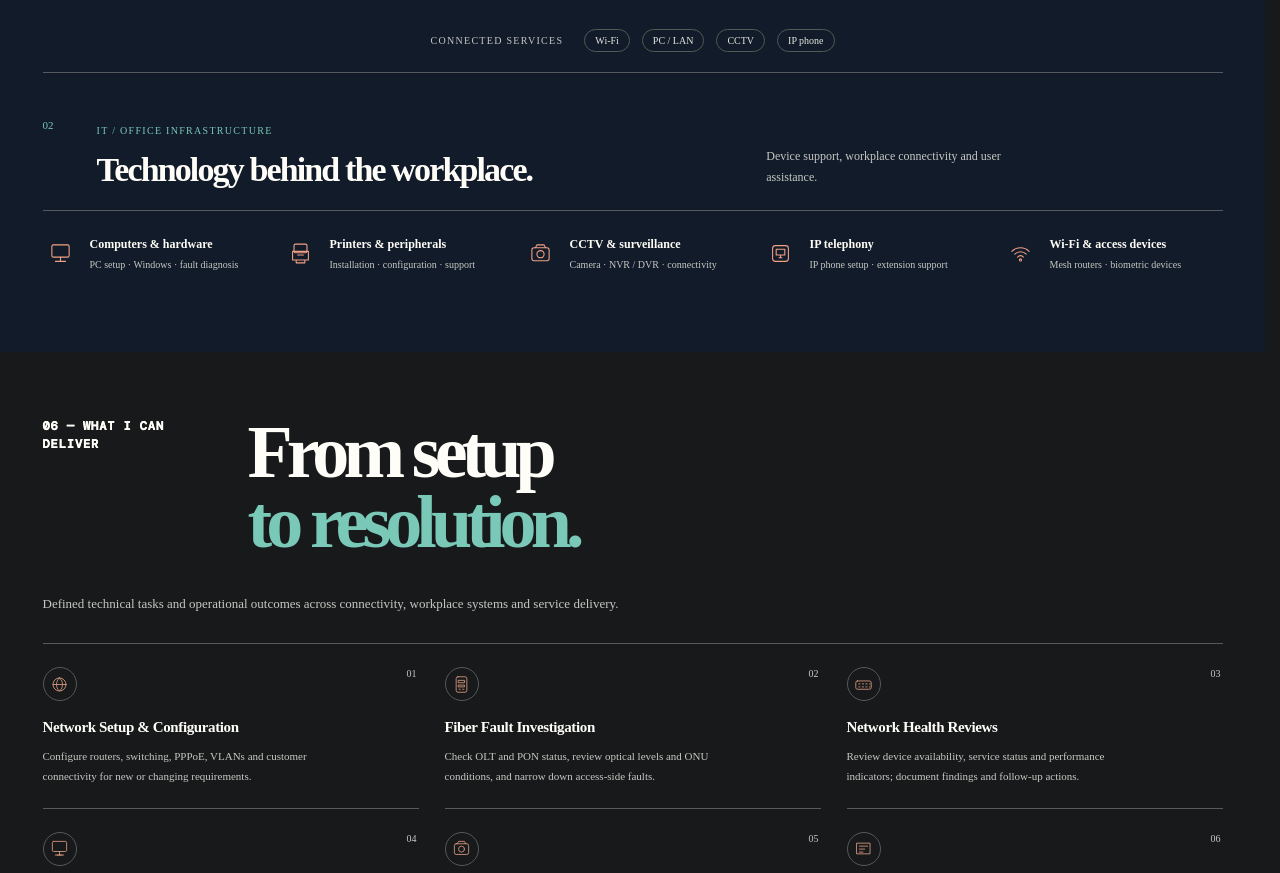
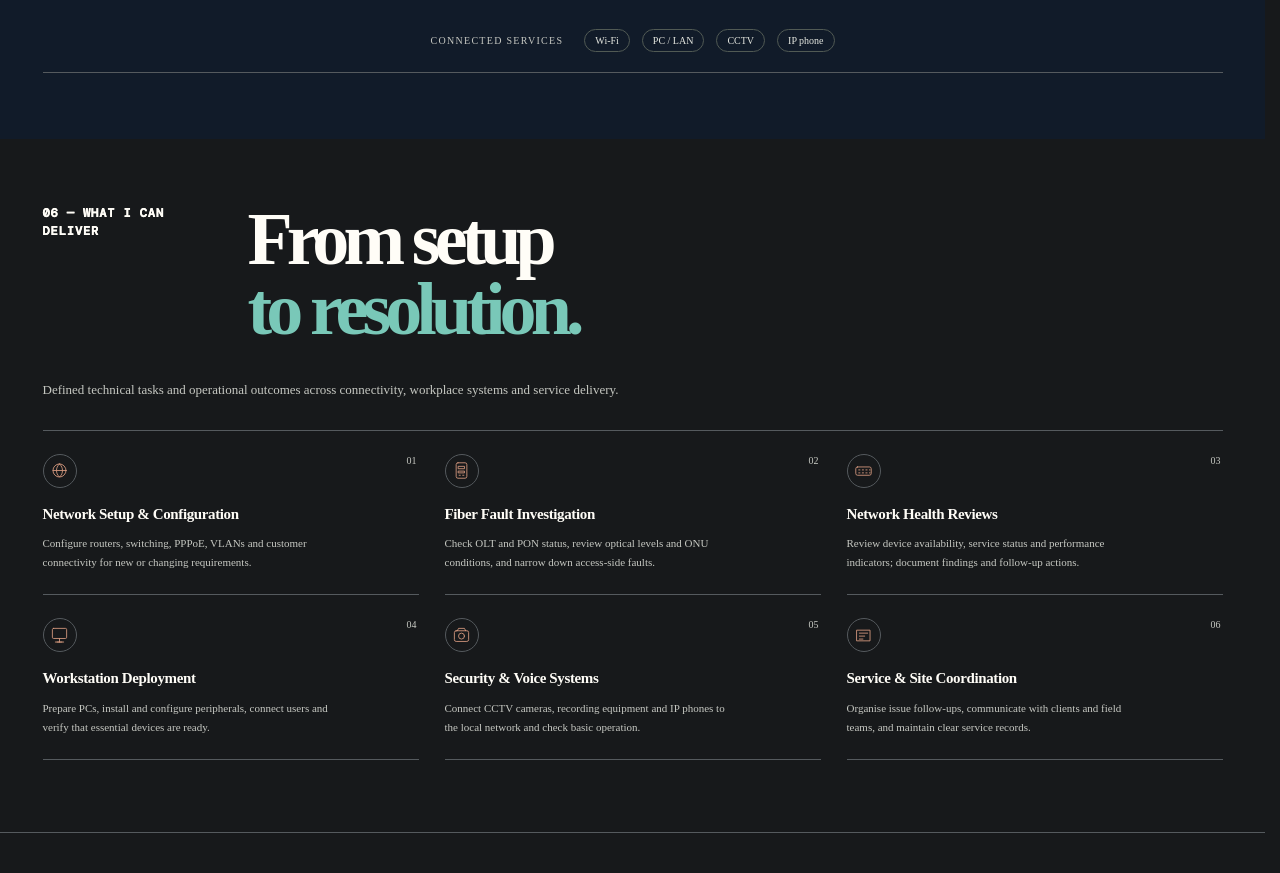
Before and after one commit to farhanahmedturjoy/farhanahmedportfolio, a plain HTML site: page index.html in a window 1280 px wide. Shown: the part 3347-4220 px from the top of the page. Drawn offline with nearby package versions, Linux system fonts and the light colour scheme; a web font is replaced by a local one.

Commit message:
Remove IT office infrastructure topology

```diff
--- a/index.html
+++ b/index.html
@@ -2859,17 +2859,7 @@ html body .topology .workflow p b{
     <div class="network-endpoints"><span class="endpoint-label">CONNECTED SERVICES</span><span>Wi-Fi</span><span>PC / LAN</span><span>CCTV</span><span>IP phone</span></div>
 
   </div>
-  <div class="office-visual reveal">
-    <div class="office-heading"><span class="office-index">02</span><div><span class="office-caption">IT / OFFICE INFRASTRUCTURE</span><h3>Technology behind the workplace.</h3></div><p>Device support, workplace connectivity and user assistance.</p></div>
-    <div class="office-services">
-      <div class="office-service"><span class="office-icon"><svg viewBox="0 0 32 32"><rect x="4" y="4" width="24" height="17" rx="2"/><path d="M12 27h8m-4-6v6M9 27h14"/></svg></span><span><strong>Computers &amp; hardware</strong><small>PC setup · Windows · fault diagnosis</small></span></div>
-      <div class="office-service"><span class="office-icon"><svg viewBox="0 0 32 32"><rect x="7" y="3" width="18" height="12" rx="2"/><path d="M5 13h22v12H5zM10 25v4h12v-4m-10-7h8"/></svg></span><span><strong>Printers &amp; peripherals</strong><small>Installation · configuration · support</small></span></div>
-      <div class="office-service"><span class="office-icon"><svg viewBox="0 0 32 32"><rect x="4" y="8" width="24" height="18" rx="3"/><circle cx="16" cy="17" r="5"/><path d="M9 8l2-4h10l2 4"/></svg></span><span><strong>CCTV &amp; surveillance</strong><small>Camera · NVR / DVR · connectivity</small></span></div>
-      <div class="office-service"><span class="office-icon"><svg viewBox="0 0 32 32"><rect x="5" y="5" width="22" height="22" rx="4"/><path d="M10 10h12v8H10zm4 12h4m-2-4v4"/></svg></span><span><strong>IP telephony</strong><small>IP phone setup · extension support</small></span></div>
-      <div class="office-service"><span class="office-icon"><svg viewBox="0 0 32 32"><path d="M4 13a17 17 0 0 1 24 0M8 17a11 11 0 0 1 16 0m-12 4a5 5 0 0 1 8 0"/><circle cx="16" cy="25" r="1.5"/></svg></span><span><strong>Wi-Fi &amp; access devices</strong><small>Mesh routers · biometric devices</small></span></div>
-    </div>
-
-  </div>
+
 </div></section>
 <section class="section services" id="services"><div class="wrap">
   <div class="sectionhead reveal"><span class="kicker">06 — WHAT I CAN DELIVER</span><h2>From setup<br><em>to resolution.</em></h2></div>
```
